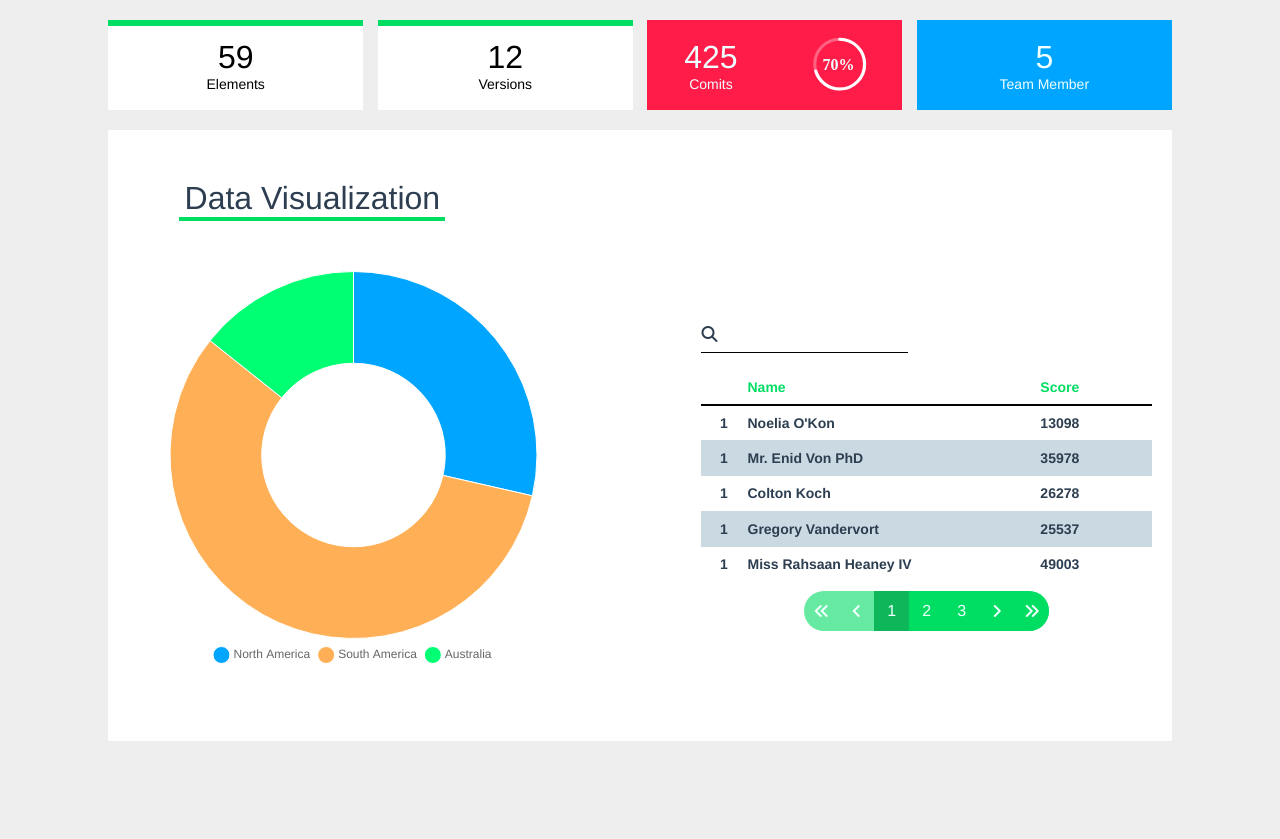
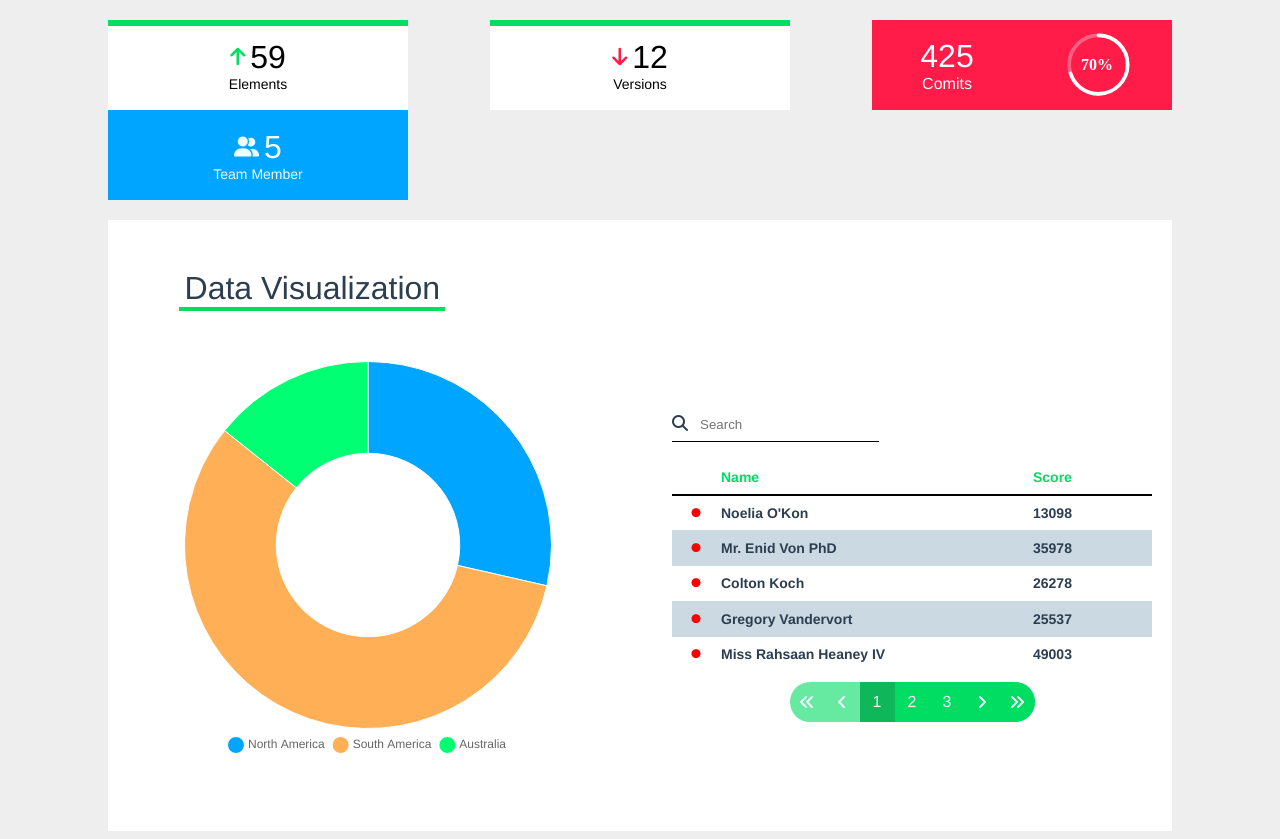
Before and after one commit to ajipsantoso/simple-dashboard-vue, a Vue app: page / in a window 1280 px wide. Before the commit the page ends 800 px from the top, so only its background shows below. Built offline with nearby package versions, Linux system fonts and the light colour scheme; a web font is replaced by a local one.

Commit message:
add nav icon, styling table search

```diff
--- a/src/page/Dashboard.vue
+++ b/src/page/Dashboard.vue
@@ -4,19 +4,25 @@
       <div class="statusBar">
         <template v-for="(navitem, i) in navData">
           <div v-if="i!=2" class="statusBar__item statusBar--singleCol flex--col" :class="navitem.class" :key="i">
-            <div class="statusbar__title">
+            <div class="statusBar__title">
+              <i
+                v-if="navitem.icon"
+                class="fas"
+                :class="[navitem.icon]"
+                style="font-size:20px; margin-right:5px;"
+              ></i>
               {{ navitem.value }}
             </div>
-            <div class="statusbar__subTitle">
+            <div class="statusBar__subTitle">
               {{ navitem.desc }}
             </div>
           </div>
-          <div v-else class="statusBar__item statusBar--doubleCol light--text flex--row" :class="navitem[0].class" :key="i">
+          <div v-else class="statusBar__item statusBar--doubleCol text--light flex--row" :class="navitem[0].class" :key="i">
             <div class="barItem__content">
-              <div class="statusbar__title">
+              <div class="statusBar__title">
                 {{ navitem[0].value }}
               </div>
-              <div class="statusbar__subTitle">
+              <div class="statusB ar__subTitle">
                 {{ navitem[0].desc }}
               </div>
             </div>
@@ -25,43 +31,6 @@
             </div>
           </div>
         </template>
-        <!-- <div class="statusBar__item statusBar--singleCol flex--col dark--text">
-            <div class="statusbar__title">
-              59
-            </div>
-            <div class="statusbar__subTitle">
-              Elements
-            </div>
-        </div>
-        <div class="statusBar__item statusBar--singleCol  flex--col dark--text">
-            <div class="statusbar__title">
-              12
-            </div>
-            <div class="statusbar__subTitle">
-              Versions
-            </div>
-        </div>
-        <div class="statusBar__item statusBar--doubleCol light--text flex--row">
-          <div class="barItem__content">
-            <div class="statusbar__title">
-              425
-            </div>
-            <div class="statusbar__subTitle">
-              Commits
-            </div>
-          </div>
-          <div class="barItem__content">
-            <percent-donut/>
-          </div>
-        </div>
-        <div class="statusBar__item statusBar--singleCol  flex--col light--text">
-            <div class="statusbar__title">
-              5
-            </div>
-            <div class="statusbar__subTitle">
-              Team Members
-            </div>
-        </div> -->
       </div>
       <div class="mainBody">
         <div class="mainBody__title">
@@ -78,31 +47,33 @@
           <div class="mainBody__item">
             <div class="table__container">
               <div class="table__search">
-                <div class="searchBar">
-                  <i class="fas fa-search"></i>
+                <div class="searchBar" :class="{'searchBar--focus': focusSearch}">
+                  <i class="fas fa-search" :class="{'text--green': focusSearch}"></i>
                   <input
                     class="searchBar__input"
                     type="text"
-                    name=""
-                    id=""
+                    placeholder="Search"
                     v-model="searchInput"
-                    @keyup="typing = !typing"
+                    @focus="focusSearch = true"
+                    @blur="focusSearch = false"
                   >
                 </div>
-                <!-- <div v-if="typing">typing</div> -->
               </div>
               <div class="table__content">
                 <table>
                   <thead>
                     <tr class="table__header">
                       <td class="col--lit"></td>
-                      <td class="col--name">Name</td>
-                      <td class="col--score">Score</td>
+                      <td class="col--name" @click="sort('name')">Name</td>
+                      <td class="col--score" @click="sort('score')">Score</td>
                     </tr>
                   </thead>
                   <tbody>
                     <tr v-for="(data, i) in selectedTableData" :key="i">
-                      <td style="text-align:center;">1</td>
+                      <td
+                        style="text-align:center; font-size:9px;"
+                        :style="{color:'red'}"
+                      ><i class="fas fa-circle"></i></td>
                       <td>{{ data.user }}</td>
                       <td>{{ data.score }}</td>
                     </tr>
@@ -110,7 +81,7 @@
                 </table>
               </div>
               <div class="table__pager">
-                <div class="pager light--text">
+                <div class="pager text--light">
                   <div
                     class="pager__item pager__item--leftRound"
                     :class="{'pager__item--selectable': checkPageJump(currentPage-1,false)}"
@@ -169,12 +140,14 @@ export default {
   data: () => ({
     searchInput: '',
     currentPage: 1,
-    typing: false,
+    focusSearch: false,
+    currentSort:'name',
+    currentSortDir:'asc',
     navData:[
-      {icon: '', value: '59', desc: 'Elements', class: ['statusBar--whiteBg', 'dark--text']},
-      {icon: '', value: '12', desc: 'Versions', class: ['statusBar--whiteBg', 'dark--text']},
-      [{icon: '', value: '425', desc: 'Comits', class: ['statusBar--redBg', 'light--text']}, {} ],
-      {icon: '', value: '5', desc: 'Team Member', class: ['statusBar--blueBg', 'light--text']},
+      {icon: ['fa-arrow-up', 'text--green'], value: '59', desc: 'Elements', class: ['statusBar--whiteBg', 'text--dark']},
+      {icon: ['fa-arrow-down', 'text--red'], value: '12', desc: 'Versions', class: ['statusBar--whiteBg', 'text--dark']},
+      [{icon: '', value: '425', desc: 'Comits', class: ['statusBar--redBg', 'text--light']}, {} ],
+      {icon: 'fa-user-friends', value: '5', desc: 'Team Member', class: ['statusBar--blueBg', 'text--light']},
     ],
     tableData:[
       { user: 'Noelia O\'Kon', score: 13098.00 },
@@ -224,9 +197,6 @@ export default {
       }
   }),
   methods: {
-    check(i) {
-      alert(i);
-    },
     movePage(i) {
       let movedPage = this.currentPage + i;
       if ( movedPage < 1 ) {
@@ -288,24 +258,34 @@ export default {
     margin: 0 100px;
   }
   .statusBar{
+    flex-basis: 1%;
     display: flex;
+    flex-wrap: wrap;
     flex-direction: row;
     justify-content: space-between;
+    align-content: center;
     align-items: center;
   }
   .barItem__content{
     display: flex;
     flex-direction: column;
     width: 25%;
+
   }
   .statusBar__item{
-    width: 24%;
+    width : 300px;
     height: 90px;
     display: flex;
     background-color: grey;
     align-items: center;
   }
-  .statusbar__subTitle, table{
+  .statusBar__title{
+    display: flex;
+    justify-content: center;
+    align-items: center;
+    font-size: 32px;
+  }
+  .statusBar__subTitle, table{
     font-size: 14px;
   }
   .statusBar--doubleCol{
@@ -331,20 +311,19 @@ export default {
   .mainBody__content{
     display: flex;
     flex-direction: row;
+    flex-wrap: wrap;
     justify-content: space-between;
     align-items: center;
-    height: 500px;
+    height: 100%;
   }
   .mainBody__item{
     width: 44%;
-    height: 100%;
+    min-width: 480px;
+    height: 500px;
     display: flex;
     flex-direction: column;
     justify-content: center;
     align-items: center;
-  }
-  .statusbar__title{
-    font-size: 32px;
   }
 
   .flex--row{
@@ -413,6 +392,7 @@ export default {
   }
   .searchBar{
     border-bottom: 1px solid black;
+    transition: .3s border ease-out;
   }
   .searchBar__input{
     height: 30px;
@@ -420,6 +400,9 @@ export default {
     outline: none;
     margin-left: 10px;
     /* border-bottom: 1px solid black; */
+  }
+  .searchBar--focus{
+    border-bottom: 1px solid #00DD63;
   }
   tr{
     height: 35px;
@@ -453,11 +436,18 @@ export default {
   .statusBar--blueBg{
     background-color: #00A5FF;
   }
-  .dark--text{
+  .text--dark{
     color: black;
   }
-  .light--text{
+  .text--light{
     color: azure;
+  }
+  .text--red{
+    color: #FF1C49
+  }
+  .text--green{
+    transition: .3s color ease-out;
+    color: #00DD63;
   }
   .title--text{
     font-size: 32px;
```
